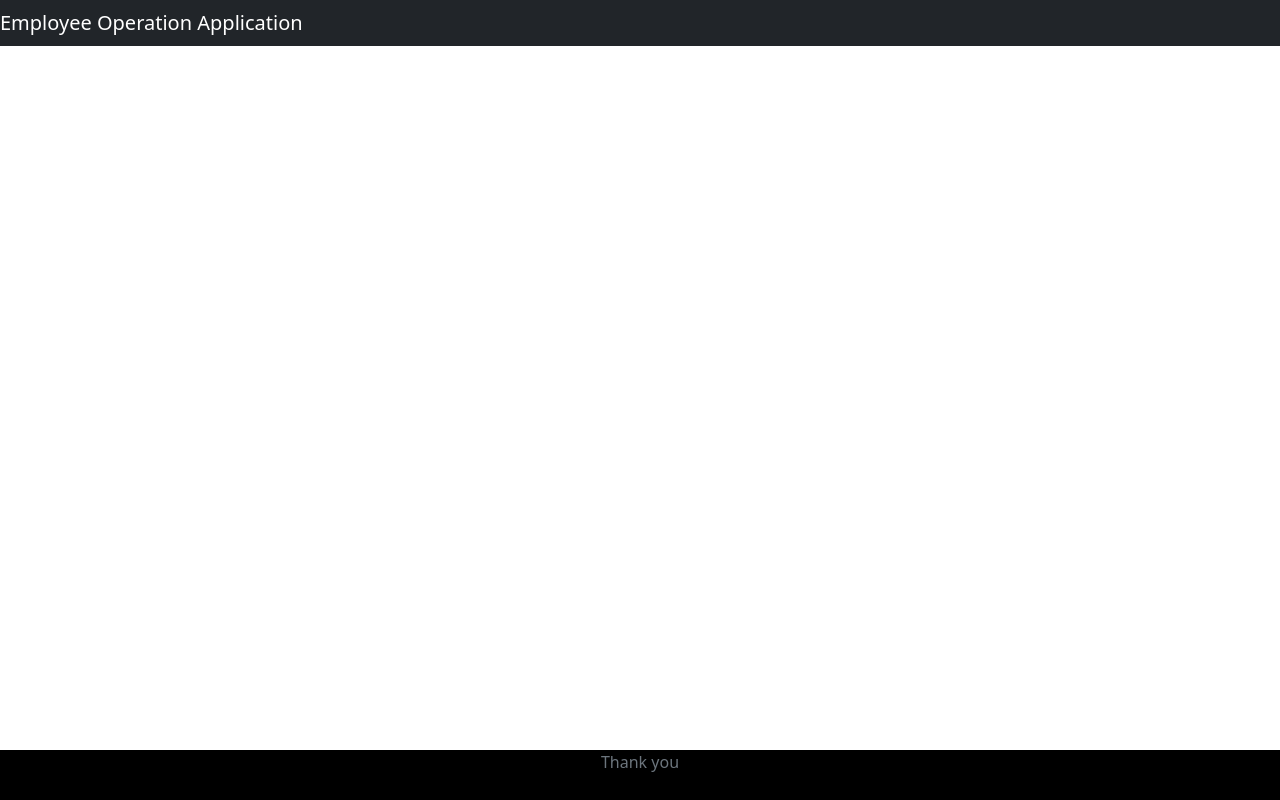
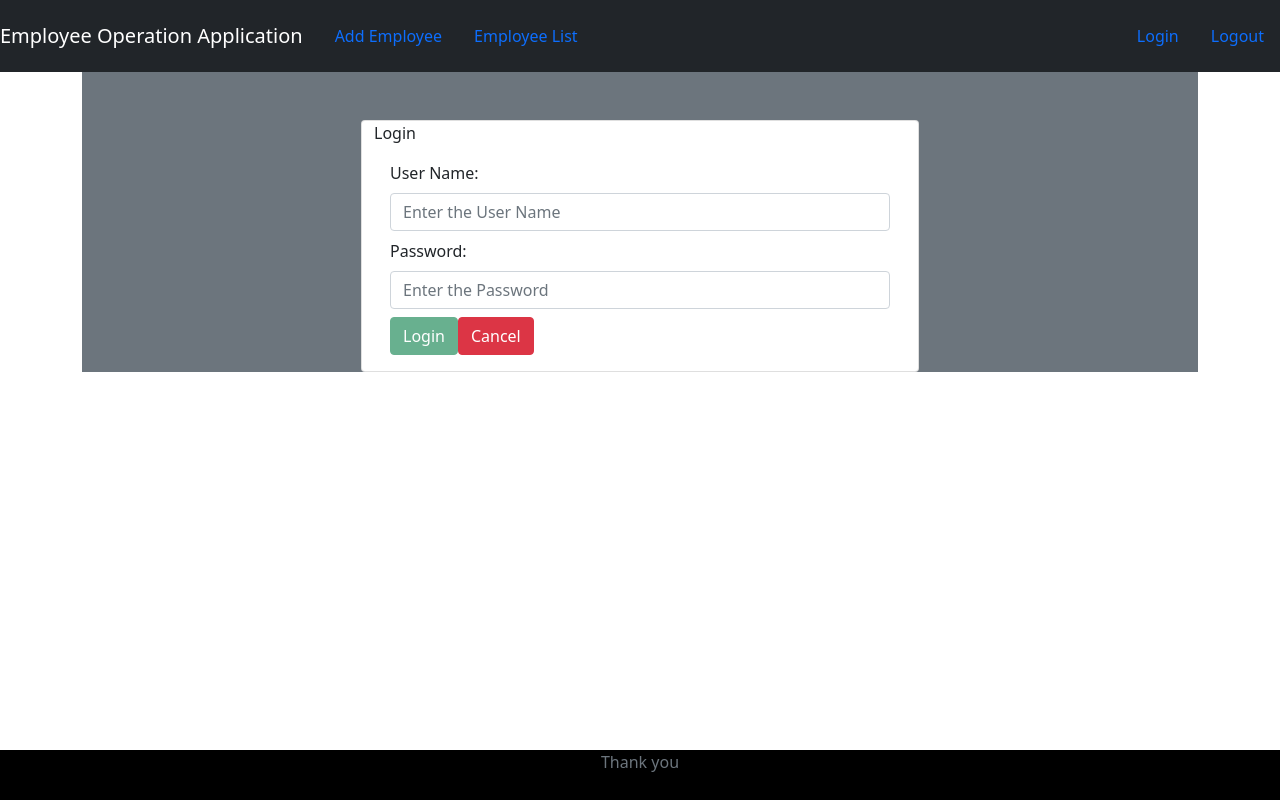
Before and after one commit to peterjes1/ReactJs, a React (Create React App) app: page /login in a window 1280 px wide. Built offline with nearby package versions, Linux system fonts and the light colour scheme.

Commit message:
added jwt authorization

```diff
--- a/src/App.js
+++ b/src/App.js
@@ -4,6 +4,8 @@ import EmployeeComponent from './components/EmployeeComponent';
 import FooterComponent from './components/FooterComponent';
 import HeaderComponent from './components/HeaderComponent';
 import AddEmployeeComponent from './components/AddEmployeeComponent';
+import HomeComponent from './components/HomeComponent';
+import Login from './components/Login';
 
 
 function App() {
@@ -13,10 +15,12 @@ function App() {
     <HeaderComponent/>
     <div className='container'>
       <Routes>
-        <Route exact path='/' element={<EmployeeComponent/>}/>
+        <Route exact path='/' element={<HomeComponent/>}/>
         <Route path='/employee' element={<EmployeeComponent/>}/>
         <Route path='/add-employee' element={<AddEmployeeComponent/>}/>
         <Route path='/edit-employee/:eId' element={<AddEmployeeComponent/>}/>
+        <Route path='/login' element={<Login/>}/>
+        <Route path='/logout' element={<Login/>}/>
       </Routes>
     </div>
 
--- a/src/Services/EmployeeService.js
+++ b/src/Services/EmployeeService.js
@@ -1,30 +1,40 @@
 import axios from 'axios';
+import authHeader from './authHeader';
 
 const EMPLOYEE_REST_API_URL = 'http://localhost:9191/getEmployees'
 const EMPLOYEE_REST_API_URL_SAVE = 'http://localhost:9191/saveEmployee'
 const EMPLOYEE_REST_API_URL_ID = 'http://localhost:9191/getEmployee'
 const EMPLOYEE_REST_API_URL_DELETE = 'http://localhost:9191/deleteEmployee'
+const EMPLOYEE_REST_API_URL_LOGIN = 'http://localhost:9191/authenticate'
 
 class EmployeeService{
 
+    // {headers:{ 'Authorization' : 'Bearer eyJhbGciOiJIUzUxMiJ9.eyJzdWIiOiJqbyIsImV4cCI6MTY0NzI1OTkzOSwiaWF0IjoxNjQ3MjQxOTM5fQ.9u-Gb_OxpMv6NTu8AAjV5TeCFaUUOfOJQI9vd60hTVyjkjme_2iS9LX8wLTzuAXZWKdAY4Inmbj75b8gtD2wpg'}}
     getEmployees(){
-        return axios.get(EMPLOYEE_REST_API_URL);
+        return axios.get(EMPLOYEE_REST_API_URL,{headers: authHeader() });
     }
 
     createEmployee(employee){
-        return axios.post(EMPLOYEE_REST_API_URL_SAVE,employee);
+        return axios.post(EMPLOYEE_REST_API_URL_SAVE,employee,{headers: authHeader() });
     }
 
     getEmployeeById(id){
-        return axios.get(EMPLOYEE_REST_API_URL_ID+'/'+id);
+        return axios.get(EMPLOYEE_REST_API_URL_ID+'/'+id,{headers: authHeader() });
     }
 
     updateEmployee(id, employee){
-        return axios.put(EMPLOYEE_REST_API_URL_SAVE+"/"+id,employee);
+        return axios.put(EMPLOYEE_REST_API_URL_SAVE+"/"+id,employee,{headers: authHeader() });
     }
 
     deleteEmployee(id){
-        return axios.delete(EMPLOYEE_REST_API_URL_DELETE+"/"+id);
+        return axios.delete(EMPLOYEE_REST_API_URL_DELETE+"/"+id,{headers: authHeader() });
+    }
+
+    loginwith(userName,password){
+        return axios.post(EMPLOYEE_REST_API_URL_LOGIN, {userName,password});
+    }
+    logout(){
+        localStorage.removeItem('user');
     }
 }
 
--- /dev/null
+++ b/src/Services/authHeader.js
@@ -0,0 +1,16 @@
+// import React from 'react'
+
+const authHeader = () => {
+  const user = JSON.parse(localStorage.getItem('user'));
+  if(user && user.jwtToken){
+    return {
+      Authorization: 'Bearer ' + user.jwtToken };
+    }
+    else{
+      return {};
+    }
+  }
+
+
+
+export default authHeader
--- a/src/components/AddEmployeeComponent.js
+++ b/src/components/AddEmployeeComponent.js
@@ -32,7 +32,7 @@ const AddEmployeeComponent = () => {
 
                 console.log(response.data);
 
-                navigate('/employee');
+                navigate('/');
             }).catch(error=>{
                 console.log(error)
             })
@@ -64,7 +64,7 @@ const AddEmployeeComponent = () => {
                         <form>
                             <div className='form-group mb-2'>
                                 <label className='form-label'>Employee Name:</label>
-                                <input type ='text' placeholder='Enter Employee Name'
+                                <input type ='text' required placeholder='Enter Employee Name'
                                 name='name'
                                 className='form-control'
                                 value={eName}
@@ -73,7 +73,7 @@ const AddEmployeeComponent = () => {
 
                             <div className='form-group mb-2'>
                                 <label className='form-label'>Employee Designation:</label>
-                                <input type ='text' placeholder='Enter Employee Designation'
+                                <input type ='text' required placeholder='Enter Employee Designation'
                                 name='designation'
                                 className='form-control'
                                 value={eDesignation}
--- a/src/components/EmployeeComponent.js
+++ b/src/components/EmployeeComponent.js
@@ -42,7 +42,7 @@ import './EmployeeComponent.css'
 
 <h1 className='text-center'>Employee List</h1>
 
-<Link to = "/add-employee" className='btn btn-primary mb-2'>Add Employee</Link>
+{/* <Link to = "/add-employee" className='btn btn-primary mb-2'>Add Employee</Link> */}
 <div className='table-css table-responsive'>
  <table className='table table-bordered table-striped table-hover '>
 
--- a/src/components/HeaderComponent.js
+++ b/src/components/HeaderComponent.js
@@ -1,15 +1,34 @@
 import React from 'react'
+import { Link } from 'react-router-dom'
+import EmployeeService from '../Services/EmployeeService'
 
 const HeaderComponent = () => {
+
+    const logoutpage =()=>{
+
+        EmployeeService.logout();
+    }
     return (
         <div>
             <header>
-            <nav className='navbar navbar-expand-md navbar-dark bg-dark'>
-                <div>
+                <nav className='navbar navbar-dark bg-dark'>
+                    <ul className='navbar nav mr-auto'>
+
+                        <li>
                             <a href='http://localhost:3000' className='navbar-brand'>
                                 Employee Operation Application
-                    </a>
-                </div>
+                            </a></li>
+                        <li><Link to="/add-employee" className='nav-link' >Add Employee</Link></li>
+                        <li><Link to="/employee" className='nav-link'>Employee List</Link></li>
+
+                    </ul>
+
+                    <nav className='navbar-right '>
+                        <ul className='navbar nav mr-auto'>
+                        <li><Link to={"/login"} className='nav-link'>Login</Link></li>
+                        <li><Link to={"/logout"} onClick={()=>{logoutpage()}} className='nav-link'>Logout</Link></li>
+                    </ul>
+                    </nav>
 
                 </nav>
             </header>
--- /dev/null
+++ b/src/components/HomeComponent.js
@@ -0,0 +1,11 @@
+import React from 'react'
+
+const HomeComponent = () => {
+  return (
+    <div className='d-flex justify-content-center align-items-center border border-dark bg-secondary'>
+        <h1 style={{"marginTop":"200px"}}>Welcome to Employee Operations Home Page</h1>
+    </div>
+  )
+}
+
+export default HomeComponent
--- /dev/null
+++ b/src/components/Login.js
@@ -0,0 +1,73 @@
+import React, {useState} from 'react';
+import { Link, useNavigate } from 'react-router-dom';
+import EmployeeService from '../Services/EmployeeService';
+
+const Login = () => {
+
+    const navigate = useNavigate();
+    const [userName, setuserName] = useState('');
+    const [password,setpassword] = useState('');
+
+
+
+
+    const loginuser = (e)=>{
+
+        e.preventDefault();
+
+        EmployeeService.loginwith(userName,password).then((response)=>{
+            // console.log(JSON.parse(response.data));
+            if(response.data.jwtToken){
+                localStorage.setItem('user',JSON.stringify(response.data));
+
+                navigate("/employee");
+            }
+        }).catch(error=>{
+            console.log(JSON.stringify(error));
+        });
+
+    }
+
+  return (
+    <div className='bg-secondary'>
+
+<br/><br/>
+        <div className='container '>
+            <div className='row'>
+                <div className='card col-md-6 offset-md-3 offset-md-3'>
+                    Login
+                    <div className='card-body'>
+                        <form onSubmit={(e)=>{loginuser(e)}}>
+                            <div className='form-group mb-2'>
+                                <label className='form-label'>User Name:</label>
+                                <input type ='text' required placeholder='Enter the User Name'
+                                name='name'
+                                className='form-control'
+                                value={userName}
+                                onChange= {(e)=> setuserName(e.target.value)}/>
+                            </div>
+
+                            <div className='form-group mb-2'>
+                                <label className='form-label'>Password:</label>
+                                <input type ='password' required placeholder='Enter the Password'
+                                name='password'
+                                className='form-control'
+                                value={password}
+                                onChange= {(e)=> setpassword(e.target.value)}/>
+                            </div>
+                            <button className='btn btn-success' type='submit'disabled={userName.length===0 || password.length===0}>Login</button>
+                            <Link to={"/"} className="btn btn-danger t">Cancel</Link>
+                        </form>
+                    </div>
+                </div>
+            </div>
+        </div>
+
+
+
+
+    </div>
+  )
+}
+
+export default Login
```
Lines whose indentation alone changed are shown as unchanged.
